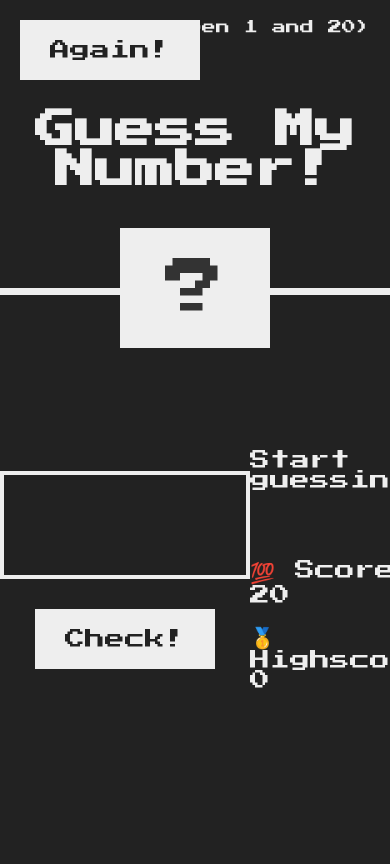
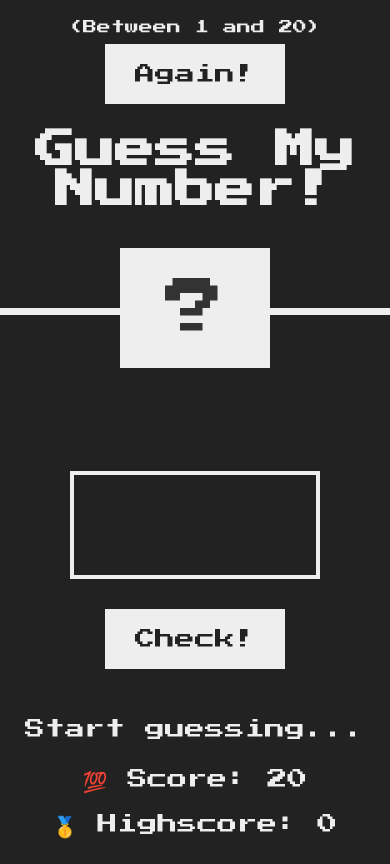
Before and after one commit to ukadavid/Game, a plain HTML site: page index.html in a window 390 px wide. Shown: the top 864 px of the page. Drawn offline with Linux system fonts and the light colour scheme.

Commit message:
make it responsive

```diff
--- a/style.css
+++ b/style.css
@@ -117,3 +117,49 @@ h1 {
 .label-score {
   margin-bottom: 2rem;
 }
+
+/* CSS for smaller devices */
+
+@media (max-width:720px) {
+  *{
+    margin: 0;
+    padding: 0;
+    box-sizing:border-box;
+    text-align: center;
+  }
+  body{
+    width: 100%;
+  }
+  .between{
+    position: static;
+    text-align: center;
+    margin-top: 2rem;
+  }
+  main{
+    display: flex;
+    flex-direction: column;
+    align-items: center;
+    justify-content: center;
+    flex-direction: column;
+    align-content: center;
+  }
+  .guess{
+    margin-top: 15rem;
+  }
+  .right{
+    width: auto;
+  }
+
+  .message{
+    margin-top: 5rem;
+    margin-bottom: 2rem;
+  }
+  .again{
+    position: static;
+    text-align: center;
+    margin-top: 10px;
+  }
+  .label-highscore{
+    padding-bottom: 2rem;
+  }
+}
```
